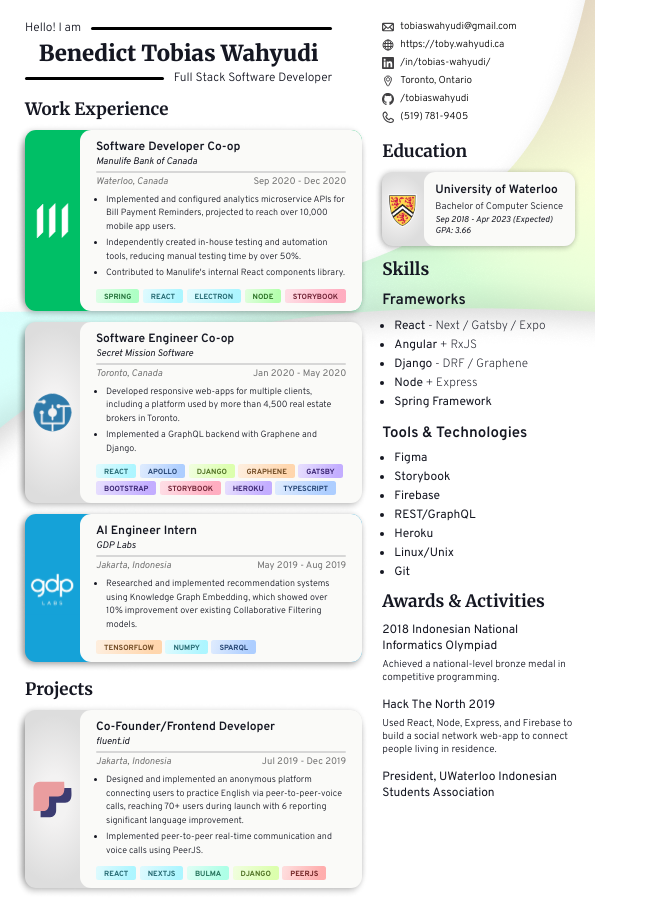
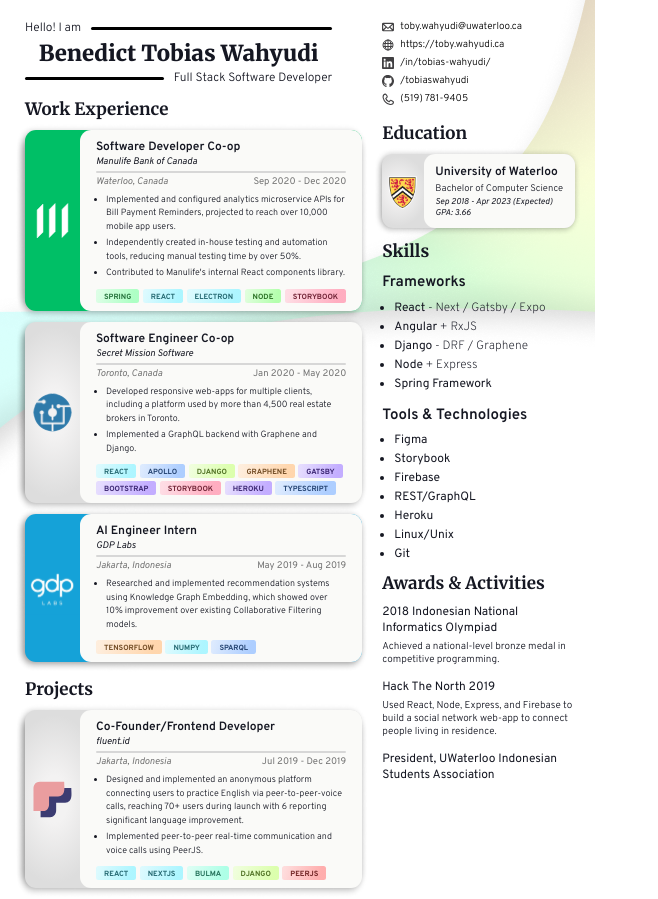
Before and after one commit to tobiaswahyudi/resume, a React (Create React App) app: page / in a window 1280 px wide. Shown: the whole page, without its empty margins (0-658 px from the left). Built offline with nearby package versions, Linux system fonts and the light colour scheme.

Commit message:
Edit email, remove location from contact

```diff
--- a/src/Contact.tsx
+++ b/src/Contact.tsx
@@ -4,7 +4,6 @@
 import mailIcon from './res/img/mail.svg';
 import webIcon from './res/img/web.svg';
 import linkedinIcon from './res/img/linkedin.svg';
-import locIcon from './res/img/loc.svg';
 import gitIcon from './res/img/git.svg';
 import phoneIcon from './res/img/phone.svg';
 
@@ -32,17 +31,14 @@
 export const Contact: React.FC = () => {
   return (
     <div id="contact">
-      <ContactRow imgSrc={mailIcon} imgAlt="Email address" linkTo="mailto:tobiaswahyudi@gmail.com">
-        tobiaswahyudi@gmail.com
+      <ContactRow imgSrc={mailIcon} imgAlt="Email address" linkTo="mailto:toby.wahyudi@uwaterloo.ca">
+        toby.wahyudi@uwaterloo.ca
       </ContactRow>
       <ContactRow imgSrc={webIcon} imgAlt="Web address" linkTo="https://toby.wahyudi.ca">
         https://toby.wahyudi.ca
       </ContactRow>
       <ContactRow imgSrc={linkedinIcon} imgAlt="LinkedIn profile" linkTo="https://www.linkedin.com/in/tobias-wahyudi/">
         /in/tobias-wahyudi/
-      </ContactRow>
-      <ContactRow imgSrc={locIcon} imgAlt="Based in">
-        Toronto, Ontario
       </ContactRow>
       <ContactRow imgSrc={gitIcon} imgAlt="GitHub address" linkTo="https://github.com/tobiaswahyudi">
         /tobiaswahyudi
```
